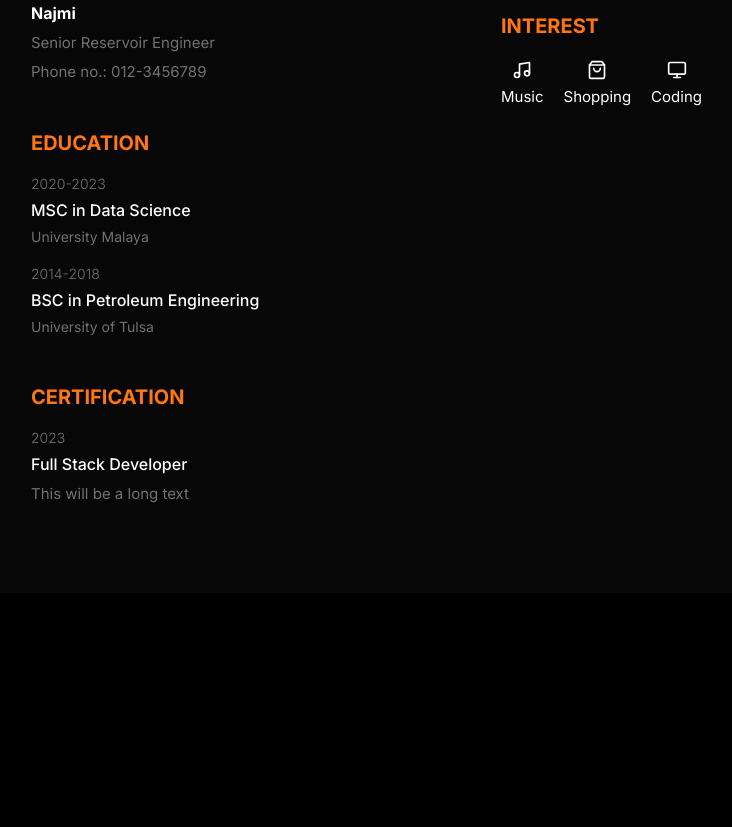
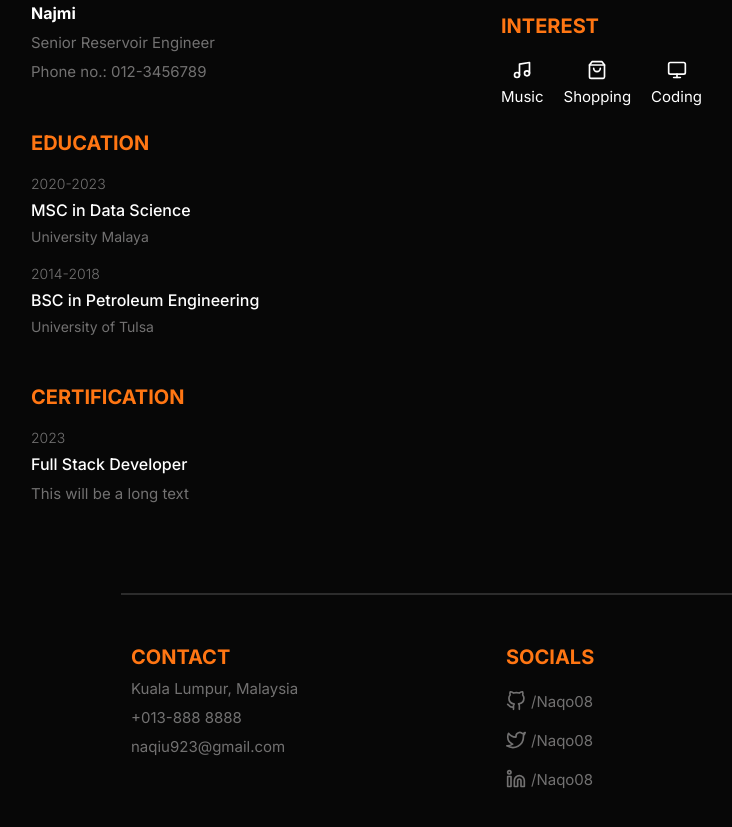
Before and after one commit to Naqo08/ocb-a1-resume, a plain HTML site: page index.html in a window 1280 px wide. Shown: the part 747-1574 px from the top of the page, without its empty margins (159-891 px from the left). Before the commit the page ends 1340 px from the top, so only its background shows below. Drawn offline with nearby package versions, Linux system fonts and the light colour scheme.

Commit message:
Version 4

```diff
--- a/index.html
+++ b/index.html
@@ -180,7 +180,44 @@
           </div>
         </div>
       </div>
-      <div class="group-3"></div>
+      <hr />
+      <div class="group-3">
+        <div class="contact">
+          <h3 class="title">
+            Contact
+          </h3>
+          <div class="contact-info">
+            <p class="description">
+              Kuala Lumpur, Malaysia
+            </p>
+            <p class="description">
+              +013-888 8888
+            </p>
+            <p class="description">
+              naqiu923@gmail.com
+            </p>
+          </div>
+        </div>
+        <div class="socials">
+          <h3 class="title">
+            Socials
+          </h3>
+          <div class="social-items">
+            <a href="#" class="social-item">
+              <i data-feather="github"></i>
+              <span>/Naqo08</span>
+            </a>
+            <a href="#" class="social-item">
+              <i data-feather="twitter" ></i>
+              <span>/Naqo08</span>
+            </a>
+            <a href="#" class="social-item">
+              <i data-feather="linkedin"></i>
+              <span>/Naqo08</span>
+            </a>
+          </div>
+        </div>
+      </div>
     </div>
     <script>
       feather.replace()
--- a/styles/index.css
+++ b/styles/index.css
@@ -22,7 +22,6 @@ body {
 }
 
 /* common styles */
-
 img {
   width: 100%;
 }
@@ -92,10 +91,35 @@ a {
   margin-bottom: 2rem;
 }
 
-.group-1, .group-2 {
+.group-1,
+.group-2 {
   display: flex;
   flex-direction: column;
   gap: 5rem;
+}
+
+.group-3 {
+  max-width: 700px;
+  width: 100%;
+  margin: 0 auto;
+  grid-column: 1/-1;
+  display: flex;
+  flex-direction: row;
+  gap: 5rem;
+}
+
+.group-3 > div {
+  flex: 1;
+}
+
+@media only screen and (max-width: 768px) {
+  .profile {
+    margin-bottom: 0;
+  }
+
+  .group-3 {
+    flex-direction: column;
+  }
 }
 
 /* profile */
@@ -207,3 +231,43 @@ project-item {
 .interest-item svg {
   width: 2rem;
 }
+
+/* socials */
+.social-items {
+  margin-top: 2rem;
+}
+
+.social-item {
+  margin-top: 1.5rem;
+  font-size: 1.5rem;
+  display: flex;
+  gap: 0.5rem;
+  align-items: center;
+  justify-content: flex-start;
+  color: var(--text-color);
+}
+
+.social-item:hover {
+  color: var(--primary-color);
+}
+
+.social-item svg {
+  width: 2rem;
+}
+
+
+hr {
+  grid-column: 1/-1;
+  width: 80%;
+  margin: 0 auto;
+  margin-top: 5rem;
+  margin-bottom: 1rem;
+  border: none;
+  border-top: 2px solid rgba(128, 128, 128, 0.301);
+}
+
+@media only screen and (max-width: 768px){
+  hr {
+    margin: 0 auto;
+  }
+}
```
